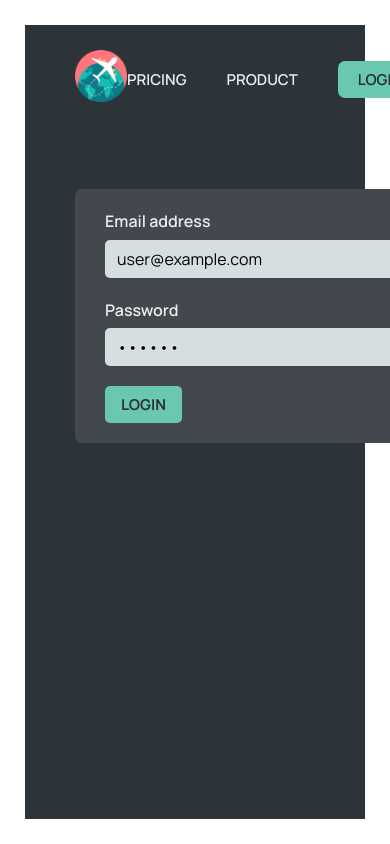
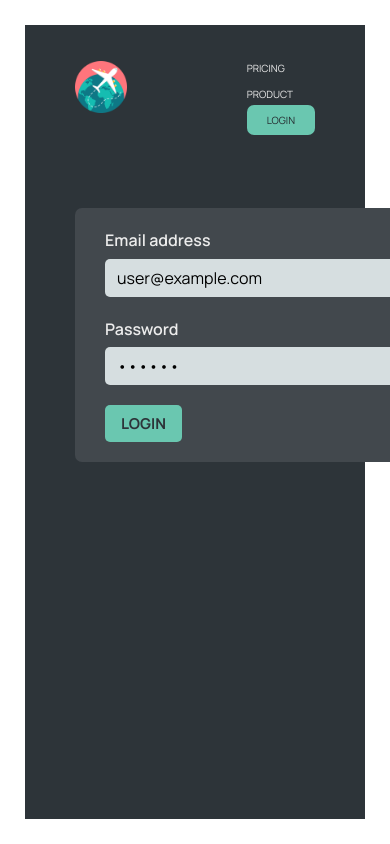
Before and after one commit to HennadiiZ/around_the_world_2, a React (Vite) app: page /login in a window 390 px wide. Shown: the top 844 px of the page. Built offline with nearby package versions, Linux system fonts and the light colour scheme; data requests are answered from the project's data file.

Commit message:
header responsivness

```diff
--- a/src/components/PageNav/PageNav.module.css
+++ b/src/components/PageNav/PageNav.module.css
@@ -32,3 +32,29 @@ a.ctaLink:visited {
   padding: 0.8rem 2rem;
   border-radius: 7px;
 }
+
+@media screen and (max-width: 542px) {
+  .nav a:link,
+  .nav a:visited {
+    font-size: 1rem;
+    font-weight: 400;
+  }
+
+  .nav ul {
+    gap: 2rem;
+  }
+}
+
+@media screen and (max-width: 423px) {
+  .nav {
+    margin-bottom: 50px;
+  }
+  .nav ul {
+    display: block;
+    gap: 2rem;
+  }
+
+  li {
+    margin-top: 10px;
+  }
+}
--- a/src/pages/Homepage/Homepage.module.css
+++ b/src/pages/Homepage/Homepage.module.css
@@ -9,6 +9,7 @@
   background-size: cover;
   background-position: center;
   padding: 2.5rem 5rem;
+  overflow: scroll;
 }
 
 .homepage section {
```
